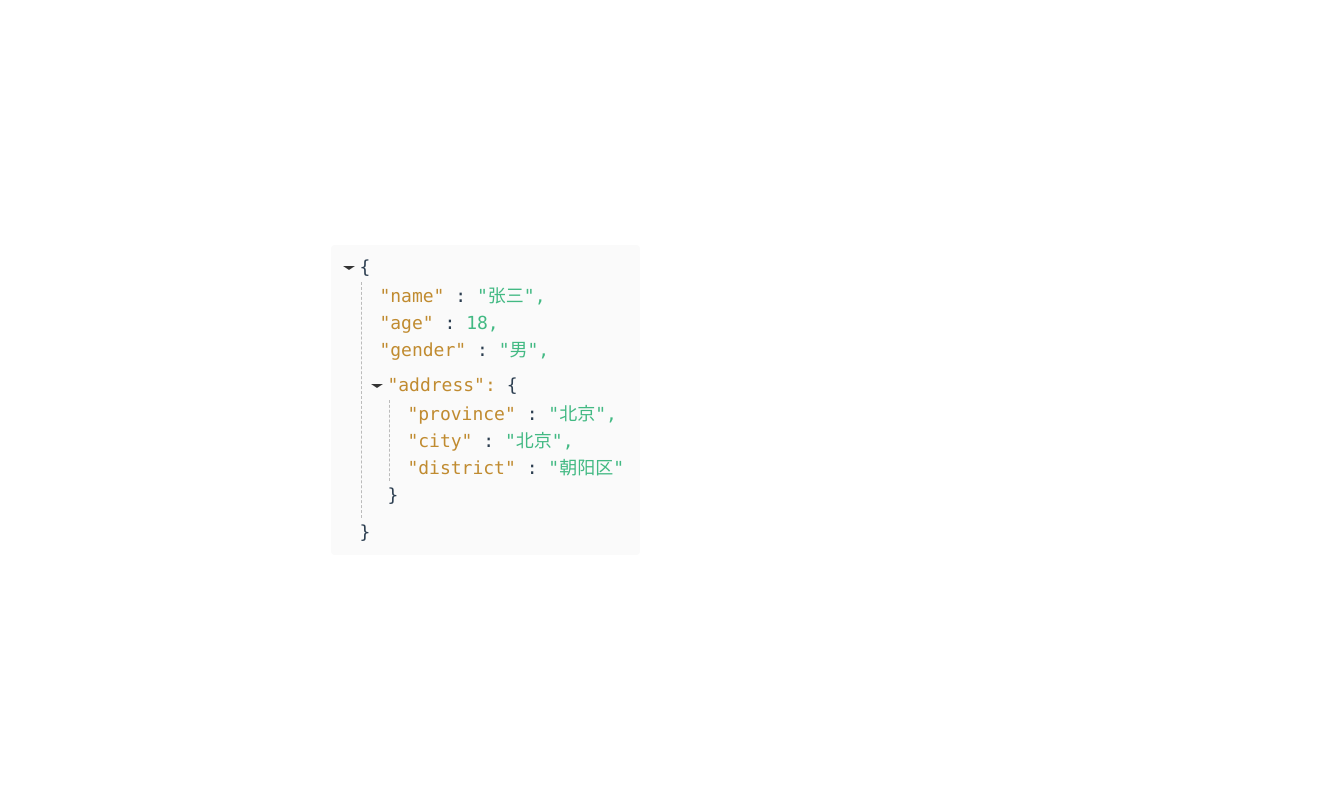
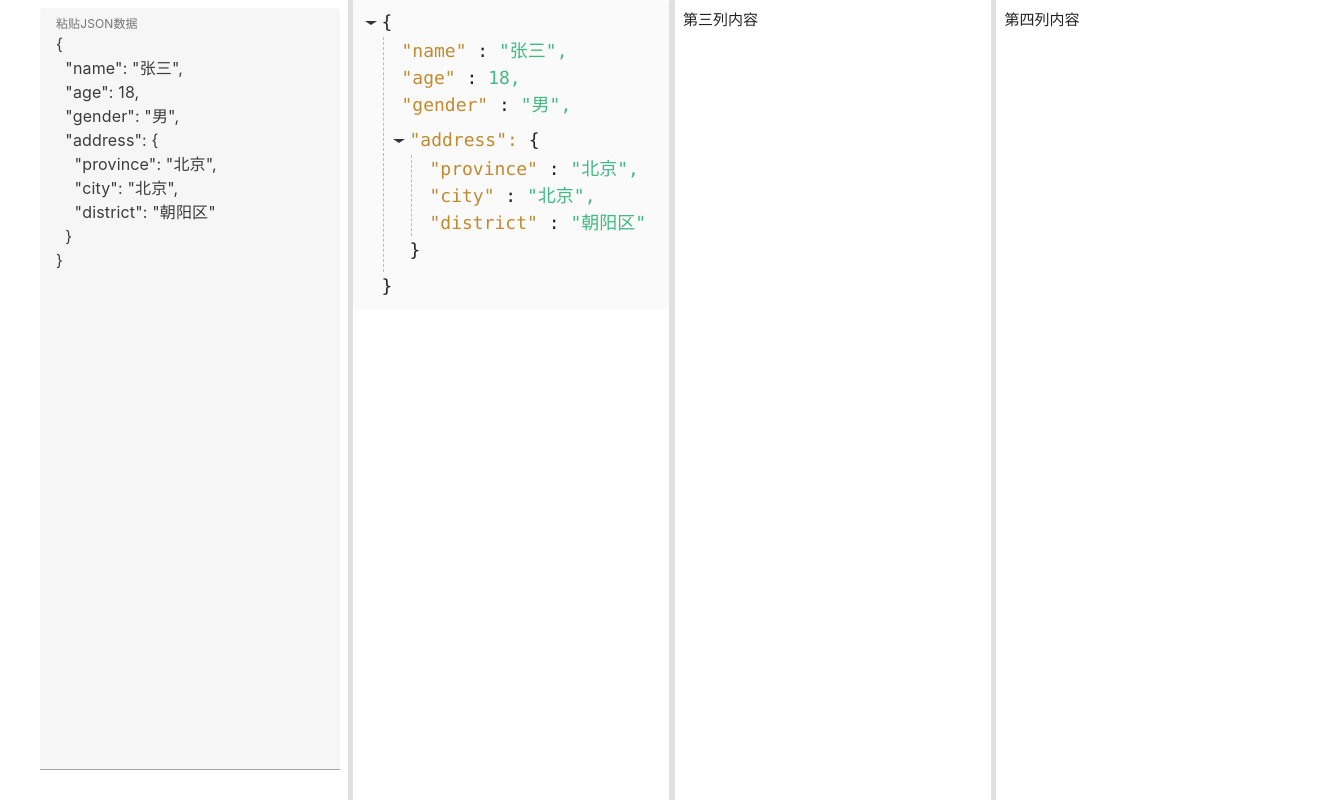
Before and after one commit to Sisyphean-a/jsonToJs, a Vue app: page / in a window 1280 px wide. Shown: the whole page, 1344 px wide, since content can reach past the window. Built offline with nearby package versions, Linux system fonts and the light colour scheme.

Commit message:
添加 Vuetify 依赖并更新主应用程序以使用 Vuetify 组件，重构 Home 视图以支持 JSON 数据输入和列宽调整功能。

```diff
--- a/package.json
+++ b/package.json
@@ -12,7 +12,8 @@
   "dependencies": {
     "pinia": "^3.0.1",
     "vue": "^3.5.13",
-    "vue-router": "^4.5.0"
+    "vue-router": "^4.5.0",
+    "vuetify": "^3.8.2"
   },
   "devDependencies": {
     "@vitejs/plugin-vue": "^5.2.3",
--- a/src/assets/main.css
+++ b/src/assets/main.css
@@ -1,7 +1,6 @@
 @import './base.css';
 
 #app {
-  max-width: 1280px;
   margin: 0 auto;
   padding: 2rem;
   font-weight: normal;
--- a/src/main.js
+++ b/src/main.js
@@ -3,12 +3,22 @@ import './assets/main.css'
 import { createApp } from 'vue'
 import { createPinia } from 'pinia'
 
+import 'vuetify/styles'
+import { createVuetify } from 'vuetify'
+import * as components from 'vuetify/components'
+import * as directives from 'vuetify/directives'
+
 import App from './App.vue'
 import router from './router'
+
+const vuetify = createVuetify({
+  components,
+  directives,
+})
 
 const app = createApp(App)
 
 app.use(createPinia())
 app.use(router)
-
+app.use(vuetify)
 app.mount('#app')
--- a/src/views/Home.vue
+++ b/src/views/Home.vue
@@ -1,14 +1,43 @@
 <template>
-  <div>
-    <json-view :json="json" />
+  <div class="d-flex flex-row" style="height: 100vh; width: 100vw">
+    <v-sheet class="column" :style="{ width: `${columnWidths[0]}%` }">
+      <v-textarea
+        v-model="jsonInput"
+        label="粘贴JSON数据"
+        auto-grow
+        filled
+        height="100%"
+        @input="updateJson"
+        class="pa-2"
+      ></v-textarea>
+    </v-sheet>
+
+    <div class="resize-handle" @mousedown="startResize(0)"></div>
+
+    <v-sheet class="column" :style="{ width: `${columnWidths[1]}%` }">
+      <json-view :json="json" class="pa-2" />
+    </v-sheet>
+
+    <div class="resize-handle" @mousedown="startResize(1)"></div>
+
+    <v-sheet class="column" :style="{ width: `${columnWidths[2]}%` }">
+      <div class="pa-2">第三列内容</div>
+    </v-sheet>
+
+    <div class="resize-handle" @mousedown="startResize(2)"></div>
+
+    <v-sheet class="column" :style="{ width: `${columnWidths[3]}%` }">
+      <div class="pa-2">第四列内容</div>
+    </v-sheet>
   </div>
 </template>
 
 <script setup>
-import { ref } from 'vue'
+import { ref, onMounted, onUnmounted } from 'vue'
 import jsonView from '@/components/jsonView.vue'
 
-const json = ref({
+// 默认JSON数据
+const defaultJson = {
   name: '张三',
   age: 18,
   gender: '男',
@@ -17,7 +46,106 @@ const json = ref({
     city: '北京',
     district: '朝阳区',
   },
+}
+
+const json = ref(defaultJson)
+const jsonInput = ref(JSON.stringify(defaultJson, null, 2))
+
+// 列宽度百分比
+const columnWidths = ref([25, 25, 25, 25])
+const resizingIndex = ref(null)
+const startX = ref(0)
+const startWidths = ref([])
+
+// 更新JSON数据
+const updateJson = () => {
+  try {
+    json.value = JSON.parse(jsonInput.value)
+  } catch (e) {
+    // 解析错误时不更新
+  }
+}
+
+// 开始调整大小
+const startResize = (index) => {
+  resizingIndex.value = index
+  startX.value = event.clientX
+  startWidths.value = [...columnWidths.value]
+
+  document.addEventListener('mousemove', handleMouseMove)
+  document.addEventListener('mouseup', stopResize)
+}
+
+// 处理鼠标移动
+const handleMouseMove = (event) => {
+  if (resizingIndex.value === null) return
+
+  const index = resizingIndex.value
+  const deltaX = event.clientX - startX.value
+  const containerWidth = document.querySelector('.d-flex').offsetWidth
+  let deltaPercentage = (deltaX / containerWidth) * 100
+
+  // 原始宽度
+  const originalWidthLeft = startWidths.value[index]
+  const originalWidthRight = startWidths.value[index + 1]
+
+  // 计算初步的新宽度
+  let newWidthLeft = originalWidthLeft + deltaPercentage
+  let newWidthRight = originalWidthRight - deltaPercentage
+
+  // 应用最小宽度限制
+  if (newWidthLeft < 10) {
+    deltaPercentage = 10 - originalWidthLeft // 调整 delta，使得左侧为 10%
+    newWidthLeft = 10
+    newWidthRight = originalWidthRight - deltaPercentage
+  } else if (newWidthRight < 10) {
+    deltaPercentage = originalWidthRight - 10 // 调整 delta，使得右侧为 10%
+    newWidthRight = 10
+    newWidthLeft = originalWidthLeft + deltaPercentage
+  }
+
+  // 确保两个宽度的总和不变
+  // (这一步在上面的调整中已隐式完成，因为 deltaPercentage 被重新计算以补偿)
+
+  // 更新列宽
+  columnWidths.value[index] = newWidthLeft
+  columnWidths.value[index + 1] = newWidthRight
+}
+
+// 停止调整大小
+const stopResize = () => {
+  resizingIndex.value = null
+  document.removeEventListener('mousemove', handleMouseMove)
+  document.removeEventListener('mouseup', stopResize)
+}
+
+// 组件卸载时移除事件监听
+onUnmounted(() => {
+  document.removeEventListener('mousemove', handleMouseMove)
+  document.removeEventListener('mouseup', stopResize)
 })
 </script>
 
-<style lang="scss" scoped></style>
+<style lang="scss" scoped>
+.column {
+  height: 100%;
+  overflow: auto;
+}
+
+.resize-handle {
+  width: 6px;
+  background-color: #e0e0e0;
+  cursor: col-resize;
+  height: 100%;
+  transition: background-color 0.2s;
+
+  &:hover,
+  &:active {
+    background-color: #1976d2;
+  }
+}
+
+::v-deep .v-theme--light {
+  height: 100%;
+}
+</style>
```
Also changed, not shown: 1 other file (tests, documents, lock files or other folders).
